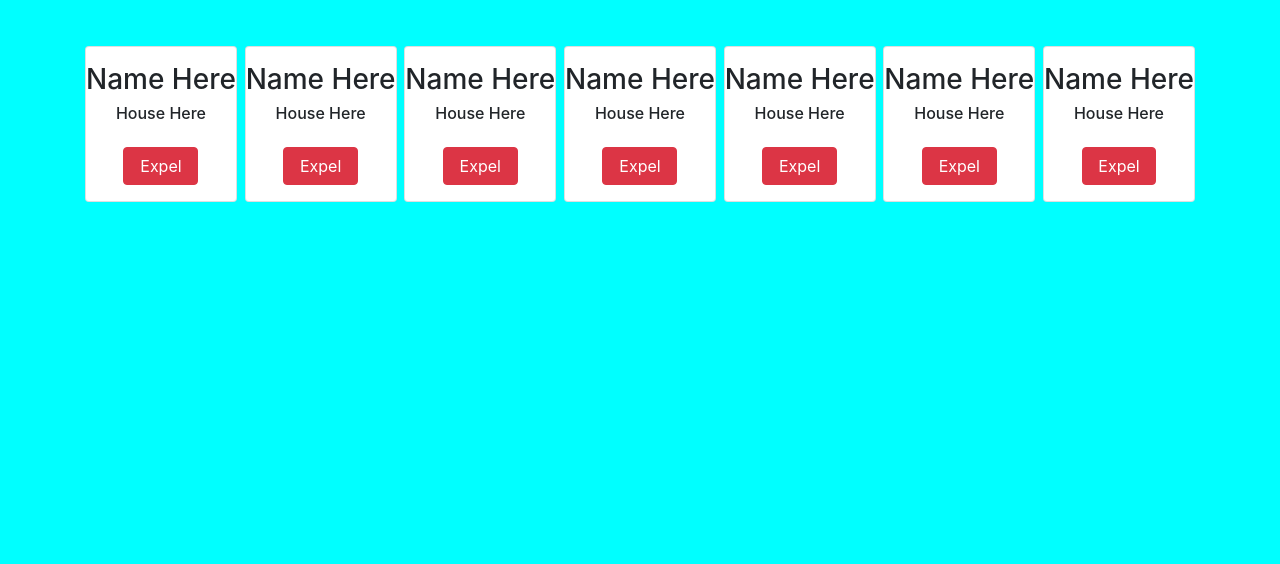
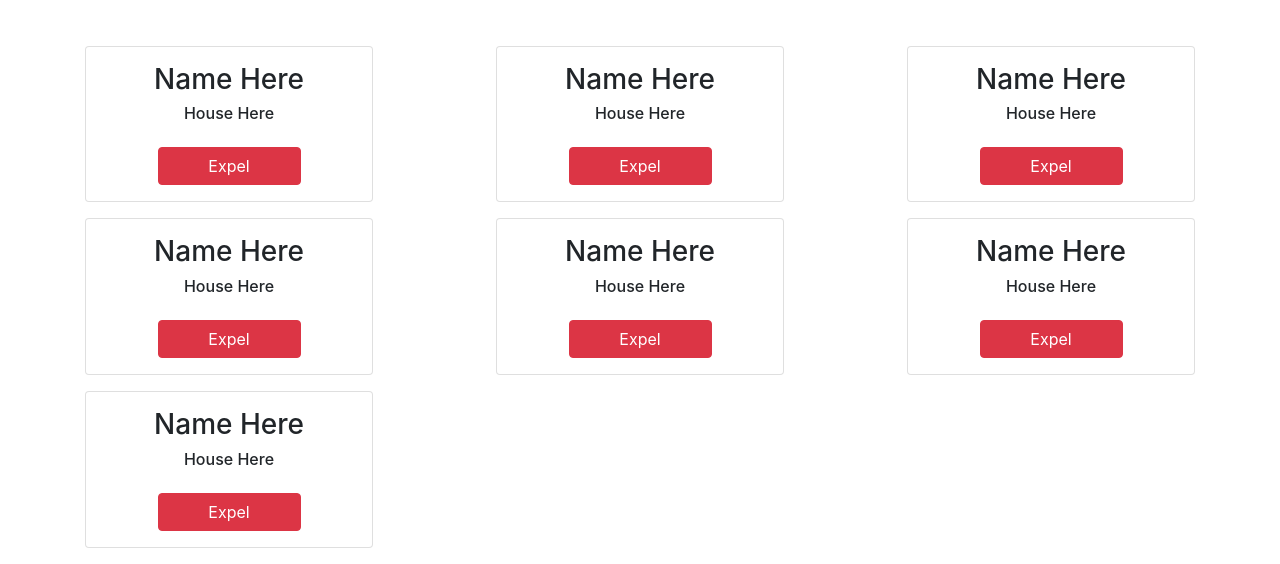
Before and after one commit to nswalters/sorting-hat, a plain HTML site: page index.html in a window 1280 px wide. Shown: the part 523-1087 px from the top of the page. Before the commit the page ends 800 px from the top, so only its background shows below. Drawn offline with nearby package versions, Linux system fonts and the light colour scheme.

Commit message:
Set a standard card width

```diff
--- a/main.css
+++ b/main.css
@@ -1,3 +1,3 @@
-body {
-  background-color: aqua;
+.card {
+  width: 18rem;
 }
```
